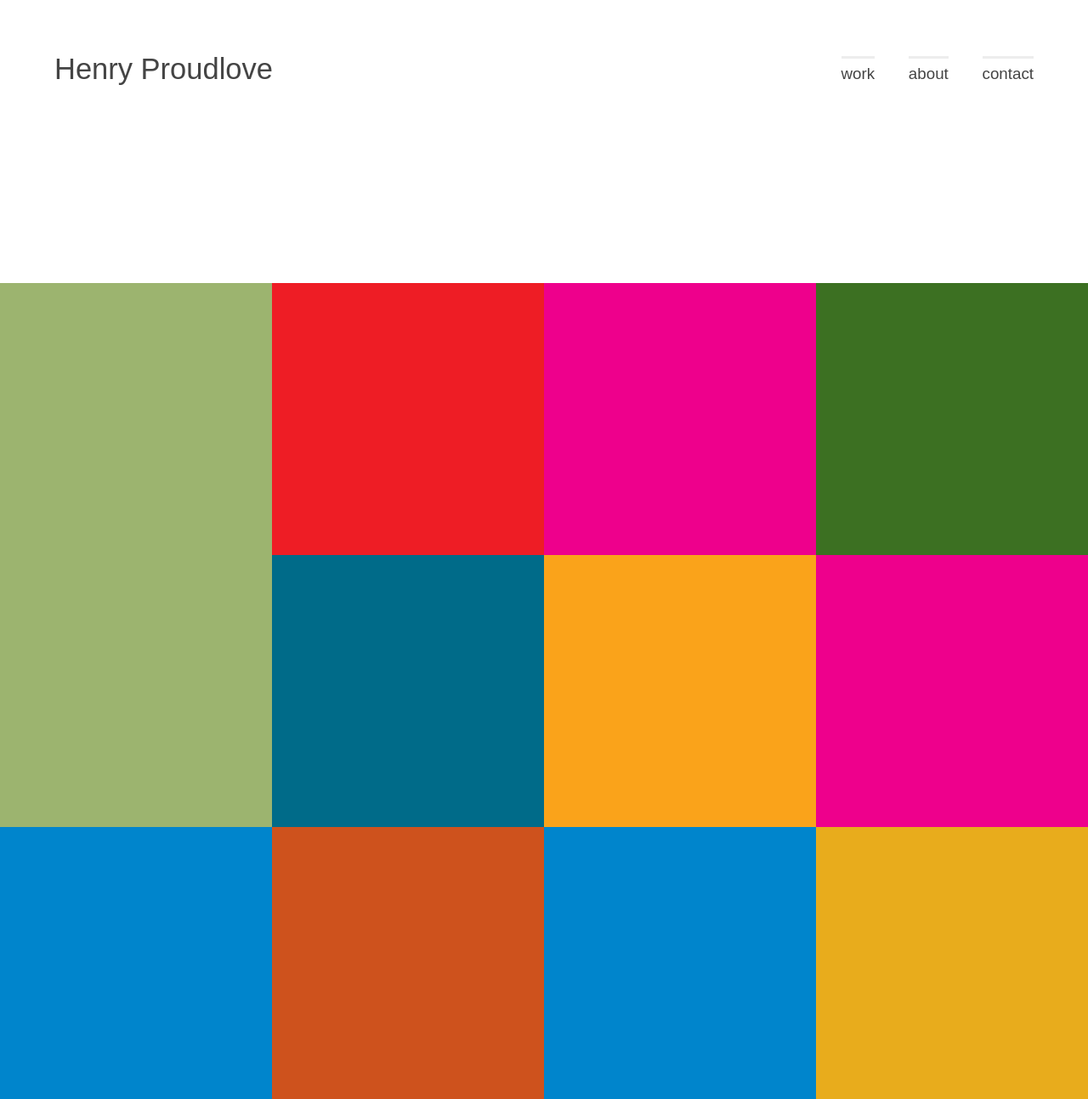
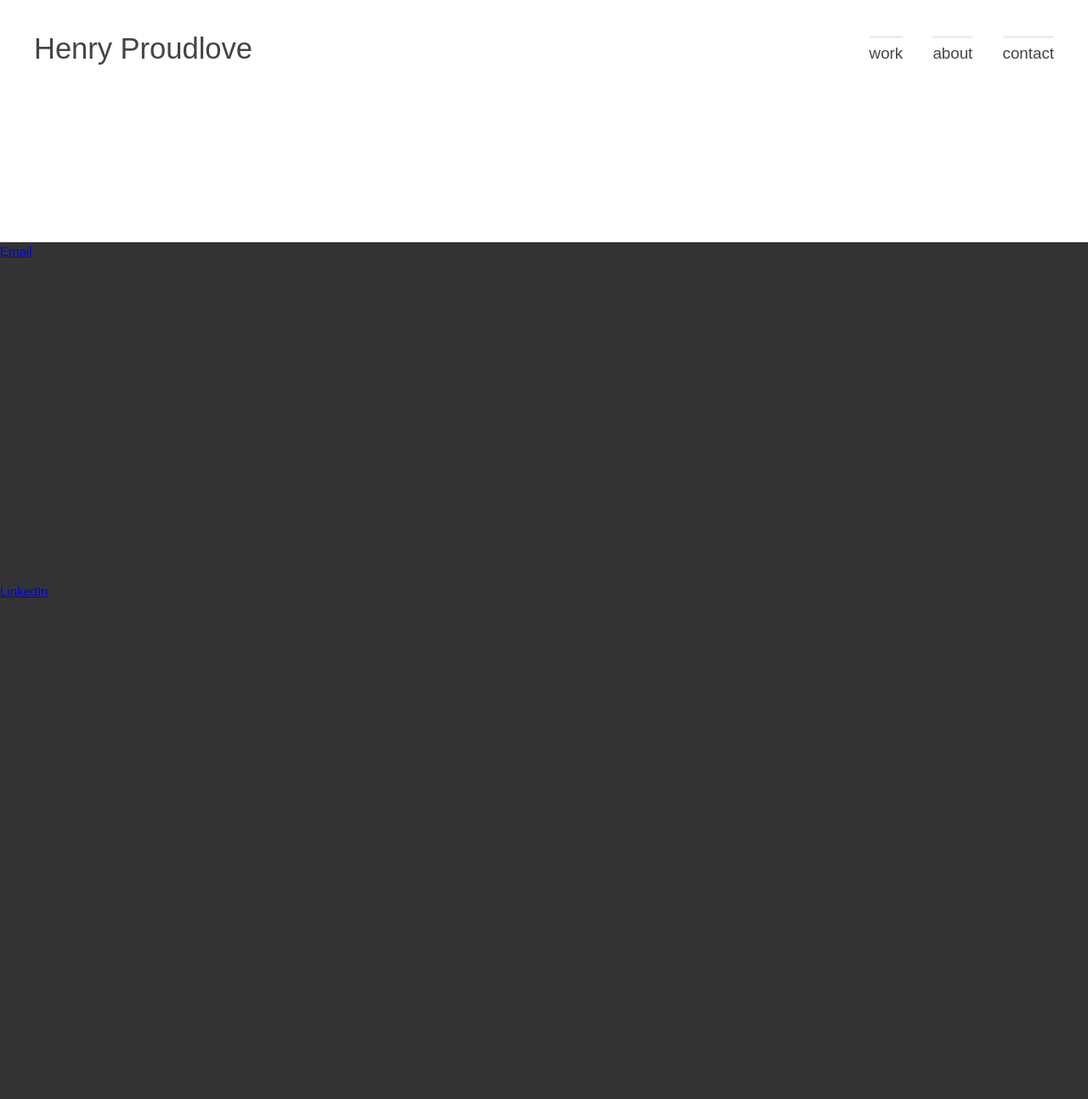
Before and after one commit to henry-proudlove/Portfolio, a PHP site: page / in a window 1280 px wide. Shown: the whole page at 85% size. After the commit the page ends 703 px from the top, so only its background shows below. Run offline with PHP 8.4, Linux system fonts and the light colour scheme; some libraries are stand-ins or nearby versions.

Commit message:
site header padding static on bigger screen

```diff
--- a/css/main.css
+++ b/css/main.css
@@ -118,6 +118,12 @@
 	font-size: 1em;
 }
 
+/*
+ *
+ * STRUCTURE
+ *
+ */
+
 #content{
 	margin: 0;
 }
@@ -156,16 +162,6 @@
 		padding-top: 0.1em;
 	}
 
-
-
-
-/*
- *
- * STRUCTURE
- *
- */
-
-
 /*
  *
  * Nav padding
@@ -175,12 +171,16 @@
 @media only screen and (min-width: 450px) {
 
 	#site-title{
-		margin: 6% 6% 10%;
+		margin: 5.6% 5.6% 10%;
 		font-size: 2.3em;
 	}
 
 	#site-nav{
-		margin: 4% 4% 0;
+		margin: 3.6% 3.6% 0;
+	}
+
+	.nav-item{
+		width: 28.6%;
 	}
 }
 
@@ -197,7 +197,7 @@
 	}
 
 	#site-header{
-		margin: 5%;
+		margin: 40px;
 		padding-bottom: 12%;
 	}
 
@@ -214,7 +214,7 @@
 		text-align: right;
 	}
 	.nav-item{
-		margin: 0 0 0 3%;
+		margin: 0 0 0 30px;
 		width: auto;
 	}
 }
@@ -228,7 +228,7 @@
 /* two col */
 
 @media only screen and (min-width: 360px) {
-	#content a{
+	#content.thumbs a{
 		width: 50%;
 		float: left;
 		padding-top: 50%;
@@ -239,7 +239,7 @@
 /* three col */
 
 @media only screen and (min-width: 720px) {
-	#content a{
+	#content.thumbs a{
 		width: 33.33%;
 		padding-top: 33.33%;
 	}
@@ -248,7 +248,7 @@
 /* four col */
 
 @media only screen and (min-width: 1080px) {
-	#content a{
+	#content.thumbs a{
 		width: 25%;
 		padding-top: 25%;
 	}
@@ -257,7 +257,7 @@
 /* five col */
 
 @media only screen and (min-width: 1440px) {
-	#content a{
+	#content.thumbs a{
 		width: 20%;
 		padding-top: 20%;
 	}
@@ -265,7 +265,22 @@
 }
 
 
+/*
+ *
+ * Contact page
+ *
+ */
 
+#content.contact{
+	height: 100%;
+	position: absolute;
+	width: 100%;
+}
+
+#content.contact a{
+	height: 50%;
+	padding-top: 0;
+}
 
 
 
--- a/index.html
+++ b/index.html
@@ -28,7 +28,7 @@
         		</nav><!--#site-nav-->
         	</header><!--#site-header-->
 
-        	<section id="content" class="clearfix">
+        	<!--<section id="content" class="thumbs clearfix">
         		<a></a>
         		<a></a>
         		<a></a>
@@ -41,7 +41,11 @@
         		<a></a>
         		<a></a>
         		<a></a>
-        	</section><!--#content-->
+        	</section> #content -->
+        	<section id="content" class="contact clearfix">
+        		<a href="#">Email</a>
+        		<a href="#">LinkedIn</a>
+        	</section><!-- #content.contact -->
         </div><!--#container-->
 
         <script src="//ajax.googleapis.com/ajax/libs/jquery/1.9.0/jquery.min.js"></script>
--- a/js/main.js
+++ b/js/main.js
@@ -9,6 +9,6 @@
 	return rand_color;
 }
 
-$("#content a").each( function(){
+$("#content.thumbs a").each( function(){
 	$(this).css("background-color",random_color());
 });
```
